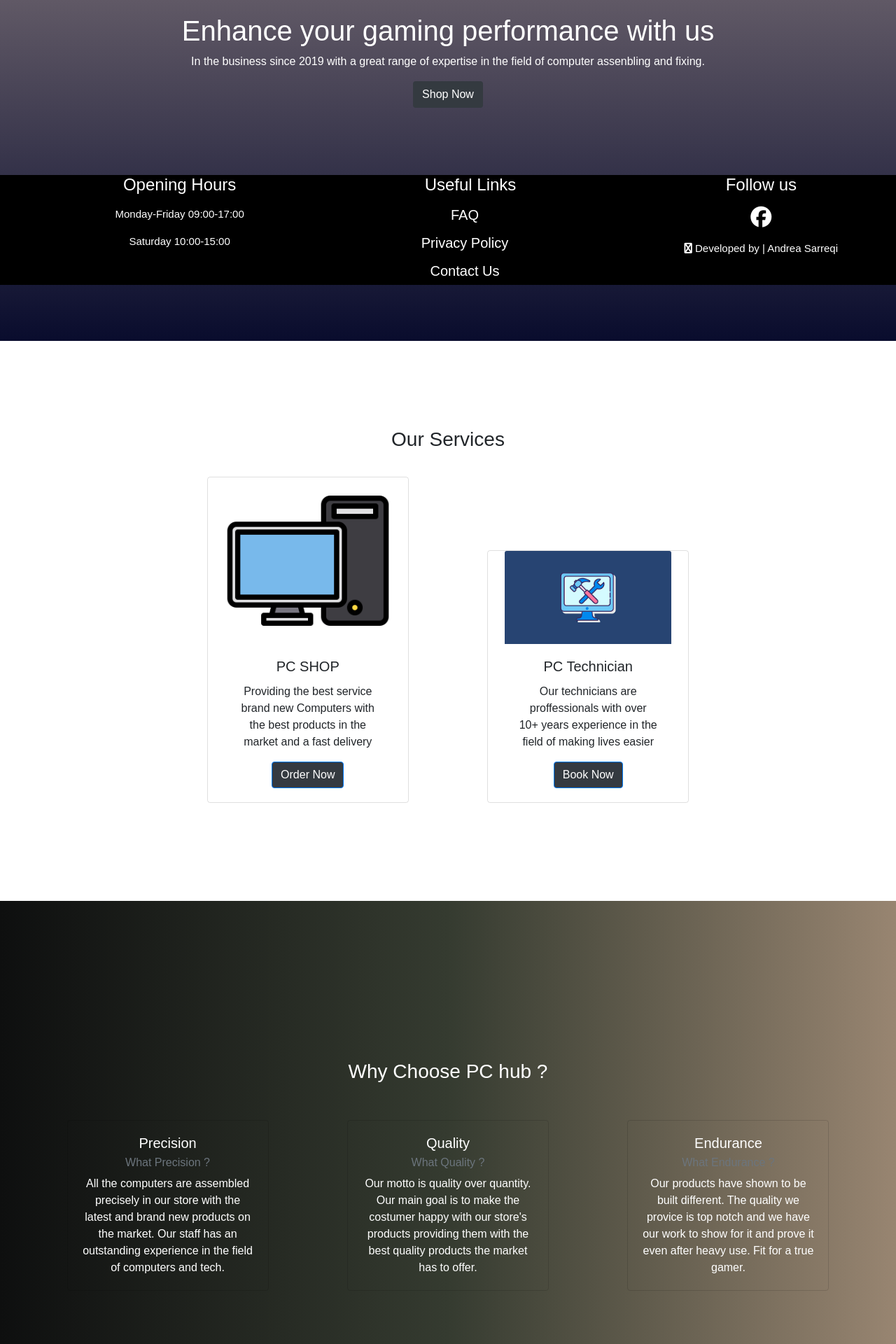
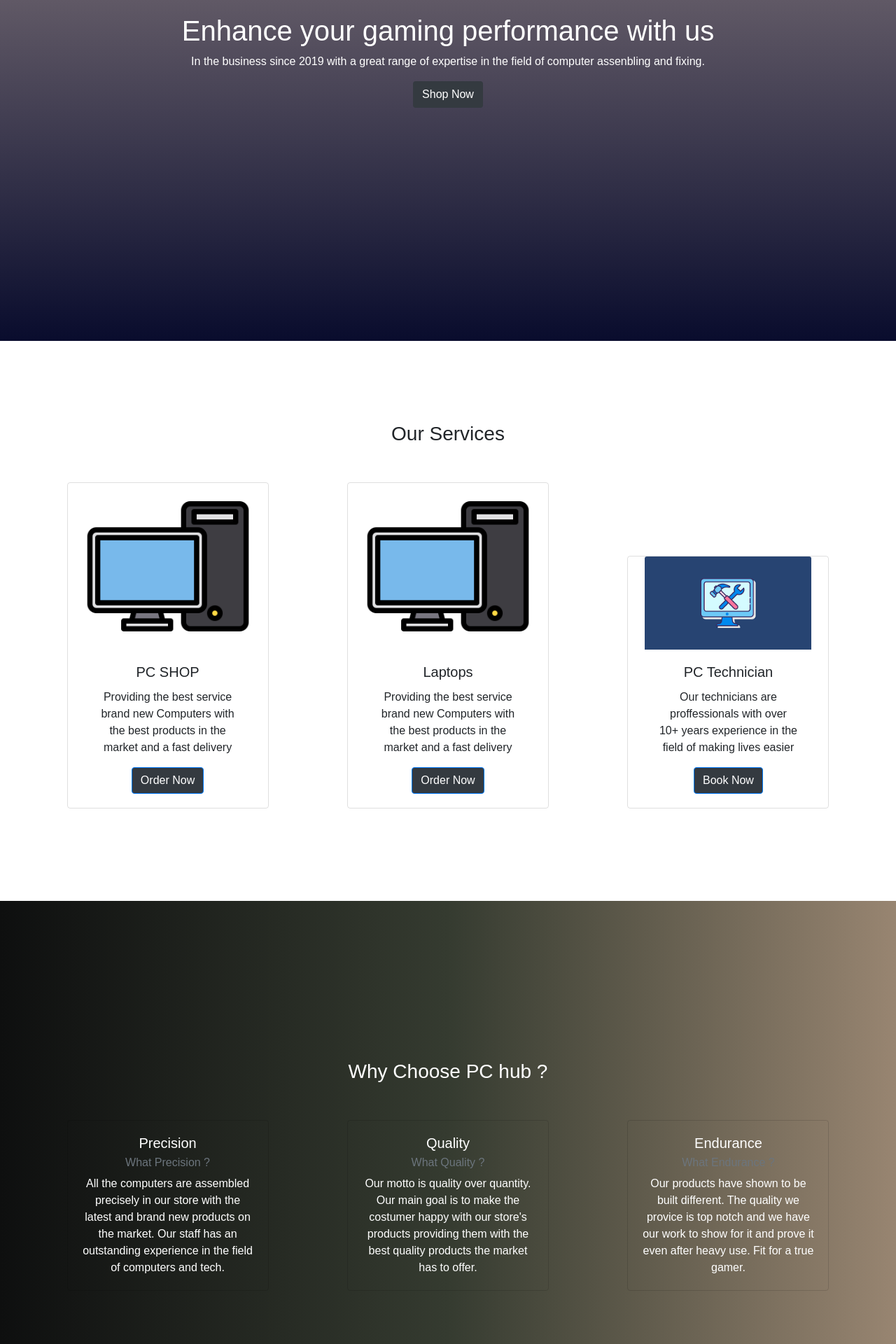
Before and after one commit to andreasarreqi/PcHub, a Django app: page / in a window 1280 px wide. Shown: the part 393-2313 px from the top of the page at 70% size. Run offline with Django 3.2, Linux system fonts and the light colour scheme; some libraries are stand-ins or nearby versions.

Commit message:
Added laptops card to the Our Services section

```diff
--- a/home/templates/home/index.html
+++ b/home/templates/home/index.html
@@ -15,7 +15,7 @@
 
 <!--Second section of the page containing cards of our services-->
 <section class="second-section ">
-    <div class="slide-in-left">
+    <div class="slide-in-left d-sm">
         <h3> Our Services</h3>
         <ul class="list-inline list-inline-horizontal-lg">
             <li class="list-inline-item ">
@@ -24,6 +24,18 @@
                     <img class="card-img-top" src=" {% static 'media/pc_image_test.png' %}" alt="image of a computer ">
                     <div class="card-body">
                         <h5 class="card-title">PC SHOP</h5>
+                        <p class="card-text">Providing the best service brand new Computers with the best products in
+                            the market and a fast delivery</p>
+                        <a href="#" class="btn btn-primary bg-dark">Order Now</a>
+                    </div>
+                </div>
+            </li>
+            <!--Laptops card-->
+            <li class="list-inline-item ">
+                <div class="card px-4" style="width: 18rem;">
+                    <img class="card-img-top" src=" {% static 'media/pc_image_test.png' %}" alt="image of a computer ">
+                    <div class="card-body">
+                        <h5 class="card-title">Laptops</h5>
                         <p class="card-text">Providing the best service brand new Computers with the best products in
                             the market and a fast delivery</p>
                         <a href="#" class="btn btn-primary bg-dark">Order Now</a>
--- a/products/templates/products/computers.html
+++ b/products/templates/products/computers.html
@@ -3,6 +3,6 @@
 
 {% block content%}
 
-<h1> hello</h1>
+<h4> hello</h4>
 
 {% endblock%}
--- a/static/css/base.css
+++ b/static/css/base.css
@@ -23,10 +23,8 @@ main {
     background-color: black;
     font-size: 15px;
     padding-left: 5%;
-    box-sizing: border-box;
     width: 100%;
     bottom: 0;
-    position: fixed;
 }
 
 span i {
--- a/templates/base.html
+++ b/templates/base.html
@@ -45,7 +45,7 @@
 </head>
 
 
-<body>
+<body class="d-flex flex-column min-vh-100">
     <!--Header Containing the Logo ,Search bar , Account logo and bag logo-->
 
     <header class="fixed-top">
```
